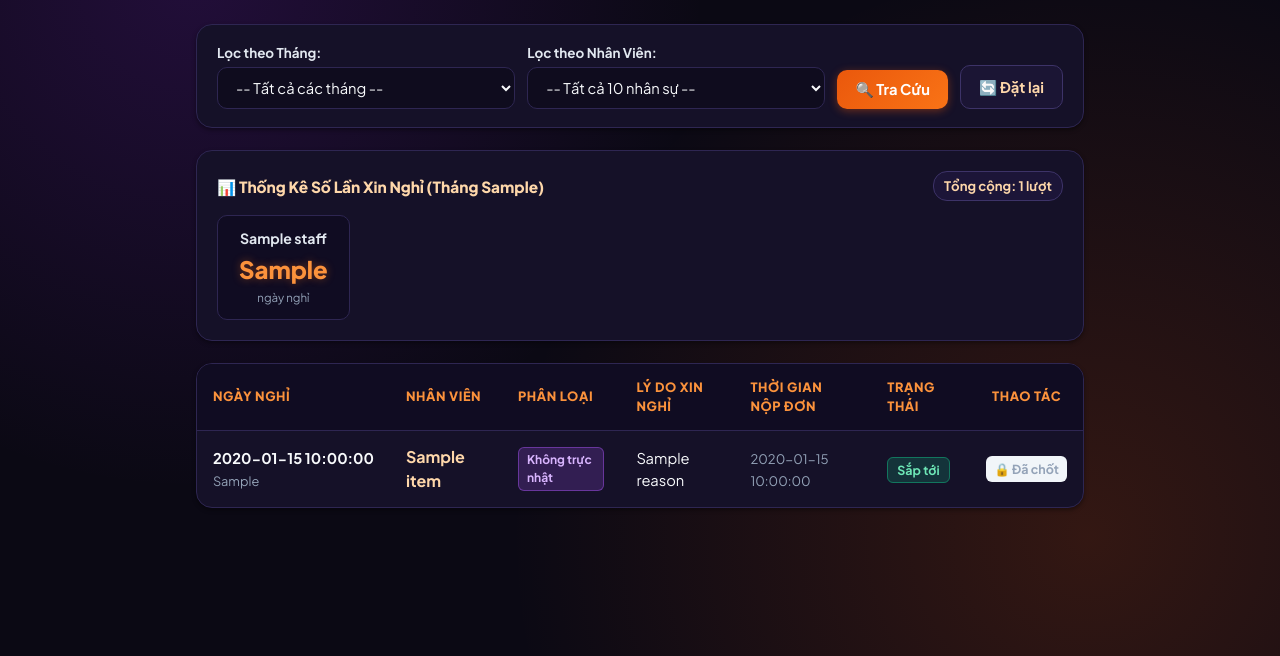
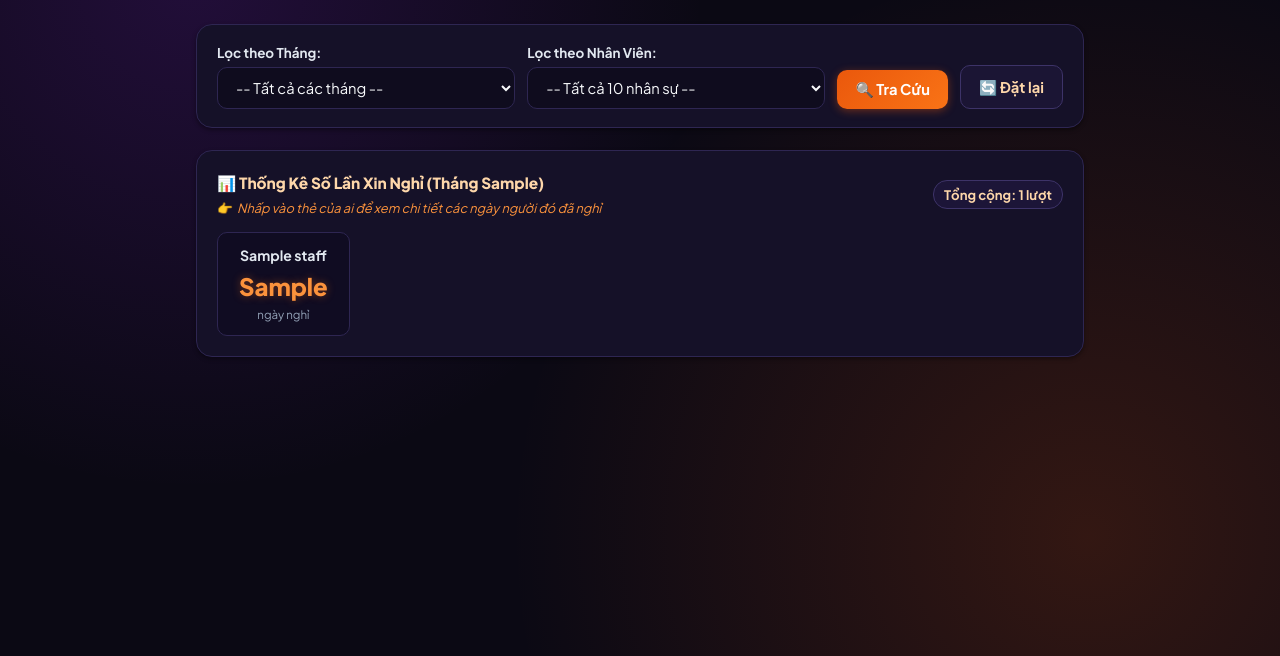
Before and after one commit to rappervint/apptruc, a Flask app: template templates/history.html in a window 1280 px wide. Shown: the part 144-800 px from the top of the page. Run offline with Flask 3, Linux system fonts and the light colour scheme; the template is opened without the code that fills it: most values are stand-ins (such as "Sample title", 1, 10 or a date in 2020).

Commit message:
Cap nhat chi tiet ngay nghi khi bam vao the ten va toi uu giao dien history

```diff
--- a/templates/history.html
+++ b/templates/history.html
@@ -258,17 +258,24 @@
     }
     .stat-item {
       background: #100c22;
-      border: 1px solid var(--border);
+      border: 1.5px solid var(--border);
       border-radius: var(--radius-sm);
       padding: 12px 10px;
       text-align: center;
-      transition: all 0.2s ease;
+      transition: all 0.2s cubic-bezier(0.4, 0, 0.2, 1);
+      cursor: pointer;
+      user-select: none;
+      -webkit-tap-highlight-color: transparent;
+      position: relative;
     }
     .stat-item:hover {
       background: #1c1538;
       border-color: #ea580c;
-      transform: translateY(-2px);
-      box-shadow: 0 0 10px rgba(249, 115, 22, 0.3);
+      transform: translateY(-3px);
+      box-shadow: 0 6px 18px rgba(234, 88, 12, 0.35);
+    }
+    .stat-item:active {
+      transform: scale(0.96);
     }
     .stat-name {
       font-size: 0.88rem;
@@ -474,7 +481,12 @@
   <!-- THỐNG KÊ SỐ NGÀY NGHỈ THEO TỪNG NHÂN SỰ -->
   <div class="stats-card">
     <div class="stats-title">
-      <span>📊 Thống Kê Số Lần Xin Nghỉ ({% if selected_month %}Tháng {{ selected_month }}{% else %}Tất Cả Thời Gian{% endif %})</span>
+      <div>
+        <span>📊 Thống Kê Số Lần Xin Nghỉ ({% if selected_month %}Tháng {{ selected_month }}{% else %}Tất Cả Thời Gian{% endif %})</span>
+        <div style="font-size: 0.8rem; color: #fb923c; font-weight: normal; margin-top: 4px; display: flex; align-items: center; gap: 4px;">
+          <span>👉</span> <em>Nhấp vào thẻ của ai để xem chi tiết các ngày người đó đã nghỉ</em>
+        </div>
+      </div>
       <span style="font-size: 0.82rem; font-weight: 700; color: #fed7aa; background: #1c1538; border: 1px solid #3d3368; padding: 4px 10px; border-radius: 14px;">
         Tổng cộng: {{ total_leaves }} lượt
       </span>
@@ -482,7 +494,7 @@
 
     <div class="stats-grid">
       {% for staff in all_staff %}
-      <div class="stat-item">
+      <div class="stat-item" onclick="showMemberLeaves('{{ staff }}')" title="Nhấp để xem danh sách ngày nghỉ của {{ staff }}">
         <div class="stat-name">{{ staff }}</div>
         <div class="stat-count">{{ stats_by_member[staff] }}</div>
         <div class="stat-role">
@@ -491,94 +503,6 @@
       </div>
       {% endfor %}
     </div>
-  </div>
-
-  <!-- BẢNG LỊCH SỬ TOÀN BỘ -->
-  <div class="table-container">
-    {% if history_list %}
-    <table>
-      <thead>
-        <tr>
-          <th>Ngày nghỉ</th>
-          <th>Nhân viên</th>
-          <th>Phân loại</th>
-          <th>Lý do xin nghỉ</th>
-          <th>Thời gian nộp đơn</th>
-          <th>Trạng thái</th>
-          <th style="text-align: center;">Thao tác</th>
-        </tr>
-      </thead>
-      <tbody>
-        {% for item in history_list %}
-        <tr>
-          <td style="white-space: nowrap;">
-            <strong>{{ item.display_date }}</strong><br>
-            <span style="font-size: 0.8rem; color: var(--text-muted);">{{ item.weekday_vn }}</span>
-          </td>
-          <td>
-            <strong style="font-size: 1rem; color: #fed7aa;">{{ item.member_name }}</strong>
-          </td>
-          <td>
-            {% if item.is_duty_staff %}
-              <span class="tag-duty-member">Trực nhật 7h30</span>
-            {% else %}
-              <span class="tag-nonduty-member">Không trực nhật</span>
-            {% endif %}
-          </td>
-          <td>
-            <span>{{ item.reason }}</span>
-          </td>
-          <td>
-            <span style="font-size: 0.82rem; color: #94a3b8;">{{ item.created_at if item.created_at else '—' }}</span>
-          </td>
-          <td>
-            {% if item.is_past %}
-              <span class="badge-past">Đã nghỉ (Quá khứ)</span>
-            {% else %}
-              <span class="badge-upcoming">Sắp tới</span>
-            {% endif %}
-          </td>
-          <td style="text-align: center; white-space: nowrap;">
-            {% if is_admin %}
-              <button type="button" class="btn btn-light" style="padding: 3px 8px; font-size: 0.75rem; width: auto; display: inline-flex; margin-right: 2px;" onclick="openEditModal('{{ item.source }}', '{{ item.id }}', '{{ item.leave_date }}', '{{ item.member_name }}', '{{ item.reason }}')">
-                ✏️ Sửa
-              </button>
-              <form action="/delete-history" method="POST" style="display: inline-block;" onsubmit="return confirm('ADMIN: Bạn có chắc chắn muốn XÓA VĨNH VIỄN ca nghỉ ngày {{ item.display_date }} của {{ item.member_name }}?')">
-                <input type="hidden" name="id" value="{{ item.id }}">
-                <input type="hidden" name="source" value="{{ item.source }}">
-                <input type="hidden" name="leave_date" value="{{ item.leave_date }}">
-                <input type="hidden" name="member_name" value="{{ item.member_name }}">
-                <button type="submit" class="del-btn">Xóa</button>
-              </form>
-            {% else %}
-              {% if item.can_cancel %}
-                <form action="/delete-history" method="POST" onsubmit="return confirm('Bạn có chắc muốn hủy đăng ký nghỉ ngày {{ item.display_date }} của {{ item.member_name }} không?')">
-                  <input type="hidden" name="id" value="{{ item.id }}">
-                  <input type="hidden" name="source" value="{{ item.source }}">
-                  <input type="hidden" name="leave_date" value="{{ item.leave_date }}">
-                  <input type="hidden" name="member_name" value="{{ item.member_name }}">
-                  <button type="submit" class="del-btn" title="Có thể hủy trong 15 phút sau khi nộp">
-                    Hủy (còn ~{{ item.minutes_left }}p)
-                  </button>
-                </form>
-              {% else %}
-                <span style="font-size: 0.78rem; color: #94a3b8; font-weight: 700; background: #f1f5f9; padding: 4px 8px; border-radius: 6px; display: inline-flex; align-items: center; gap: 4px;" title="Ca nghỉ đã chốt hoặc quá hạn 15 phút. Chỉ Admin mới có quyền sửa/xóa.">
-                  🔒 Đã chốt
-                </span>
-              {% endif %}
-            {% endif %}
-          </td>
-        </tr>
-        {% endfor %}
-      </tbody>
-    </table>
-    {% else %}
-    <div class="empty-state">
-      <div class="empty-state-icon">📂</div>
-      <p><strong>Không tìm thấy dữ liệu xin nghỉ nào!</strong></p>
-      <p style="font-size: 0.85rem; margin-top: 4px;">Chưa có ca xin nghỉ nào thỏa mãn điều kiện lọc.</p>
-    </div>
-    {% endif %}
   </div>
 
   <!-- BẢNG NHẬT KÝ VẾT (AUDIT LOGS) DÀNH RIÊNG CHO ADMIN -->
@@ -728,9 +652,130 @@
         </div>
       </form>
     </div>
+  <!-- MODAL CHI TIẾT CÁC NGÀY NGHỈ CỦA NHÂN VIÊN -->
+  <div id="member-leaves-modal" style="display:none; position:fixed; z-index:9999; left:0; top:0; width:100%; height:100%; background:rgba(11,9,20,0.75); backdrop-filter:blur(6px); align-items:center; justify-content:center; padding:16px; box-sizing:border-box;">
+    <div style="background:#17122e; border:1.5px solid #433872; color:#f8fafc; border-radius:18px; padding:20px; max-width:520px; width:100%; max-height:85vh; display:flex; flex-direction:column; box-shadow:0 20px 45px rgba(0,0,0,0.85), 0 0 25px rgba(249,115,22,0.25); animation:tabFadeIn 0.2s ease; box-sizing:border-box;">
+      <div style="display:flex; justify-content:space-between; align-items:flex-start; margin-bottom:14px; border-bottom:1px solid #332a5a; padding-bottom:10px;">
+        <div>
+          <h3 id="modal-member-title" style="font-size:1.15rem; color:#fed7aa; font-weight:800; display:flex; align-items:center; gap:8px; margin:0;">
+            🎃 Lịch Nghỉ Của ...
+          </h3>
+          <span id="modal-member-count" style="font-size:0.8rem; color:#cbd5e1; margin-top:3px; display:block;"></span>
+        </div>
+        <button type="button" onclick="closeMemberLeavesModal()" style="border:none; background:transparent; font-size:1.3rem; cursor:pointer; color:#94a3b8; padding:2px 6px;">✕</button>
+      </div>
+
+      <div id="modal-member-body" style="overflow-y:auto; flex:1; display:flex; flex-direction:column; gap:10px; padding-right:4px;">
+        <!-- Danh sách chi tiết các ngày nghỉ được điền qua JS -->
+      </div>
+
+      <div style="margin-top:14px; border-top:1px solid #332a5a; padding-top:12px; display:flex; justify-content:flex-end;">
+        <button type="button" class="btn btn-light" style="width:auto; padding:8px 20px;" onclick="closeMemberLeavesModal()">Đóng</button>
+      </div>
+    </div>
   </div>
 
   <script>
+    const allLeavesHistory = {{ history_list | tojson }};
+    const isAdmin = {{ 'true' if is_admin else 'false' }};
+
+    function showMemberLeaves(staffName) {
+      const modal = document.getElementById('member-leaves-modal');
+      const titleEl = document.getElementById('modal-member-title');
+      const countEl = document.getElementById('modal-member-count');
+      const bodyEl = document.getElementById('modal-member-body');
+      if (!modal || !bodyEl) return;
+
+      const memberLeaves = allLeavesHistory.filter(item => item.member_name === staffName);
+
+      if (titleEl) titleEl.innerHTML = `<span>🎃</span> Lịch Nghỉ: <span style="color:#fb923c;">${staffName}</span>`;
+      if (countEl) countEl.textContent = `Tổng cộng: ${memberLeaves.length} ngày nghỉ đã ghi nhận`;
+
+      bodyEl.innerHTML = '';
+
+      if (memberLeaves.length === 0) {
+        bodyEl.innerHTML = `
+          <div style="text-align:center; padding:32px 14px; color:#cbd5e1;">
+            <div style="font-size:2.2rem; margin-bottom:8px;">🍬</div>
+            <strong style="color:#fed7aa; font-size:1rem;">${staffName} chưa xin nghỉ ngày nào!</strong>
+            <p style="font-size:0.85rem; color:#94a3b8; margin-top:4px;">Chăm chỉ đi làm đầy đủ 100% trong khoảng thời gian này.</p>
+          </div>
+        `;
+      } else {
+        memberLeaves.forEach(item => {
+          const card = document.createElement('div');
+          card.style.cssText = 'background:#110c22; border:1px solid #332a5a; border-radius:12px; padding:12px 14px; display:flex; flex-direction:column; gap:6px;';
+
+          const statusBadge = item.is_past
+            ? `<span style="font-size:0.74rem; background:#1c1538; color:#cbd5e1; border:1px solid #3d3368; padding:2px 7px; border-radius:6px; font-weight:600;">Đã qua</span>`
+            : `<span style="font-size:0.74rem; background:rgba(16,185,129,0.2); color:#6ee7b7; border:1px solid rgba(16,185,129,0.5); padding:2px 7px; border-radius:6px; font-weight:700;">Sắp tới</span>`;
+
+          let actionHtml = '';
+          if (isAdmin) {
+            actionHtml = `
+              <div style="display:flex; gap:6px; margin-top:6px; align-items:center;">
+                <button type="button" class="btn btn-light" style="padding:3px 10px; font-size:0.76rem; width:auto;" onclick="closeMemberLeavesModal(); openEditModal('${item.source}', '${item.id}', '${item.leave_date}', '${item.member_name}', '${item.reason.replace(/'/g, "\\'")}')">
+                  ✏️ Sửa
+                </button>
+                <form action="/delete-history" method="POST" style="margin:0; display:inline;" onsubmit="return confirm('ADMIN: Xóa vĩnh viễn ca nghỉ ngày ${item.display_date} của ${item.member_name}?')">
+                  <input type="hidden" name="id" value="${item.id}">
+                  <input type="hidden" name="source" value="${item.source}">
+                  <input type="hidden" name="leave_date" value="${item.leave_date}">
+                  <input type="hidden" name="member_name" value="${item.member_name}">
+                  <button type="submit" class="del-btn">🗑️ Xóa</button>
+                </form>
+              </div>
+            `;
+          } else if (item.can_cancel) {
+            actionHtml = `
+              <div style="margin-top:6px;">
+                <form action="/delete-history" method="POST" style="margin:0; display:inline;" onsubmit="return confirm('Bạn có chắc muốn hủy đăng ký nghỉ ngày ${item.display_date}?')">
+                  <input type="hidden" name="id" value="${item.id}">
+                  <input type="hidden" name="source" value="${item.source}">
+                  <input type="hidden" name="leave_date" value="${item.leave_date}">
+                  <input type="hidden" name="member_name" value="${item.member_name}">
+                  <button type="submit" class="del-btn" title="Có thể hủy trong 15 phút sau khi nộp">
+                    🗑️ Hủy (còn ~${item.minutes_left}p)
+                  </button>
+                </form>
+              </div>
+            `;
+          }
+
+          card.innerHTML = `
+            <div style="display:flex; justify-content:space-between; align-items:center;">
+              <div style="font-weight:800; font-size:0.95rem; color:#fed7aa; display:flex; align-items:center; gap:6px;">
+                <span>📅</span>
+                <span>${item.display_date}</span>
+                <span style="font-size:0.8rem; color:#94a3b8; font-weight:normal;">(${item.weekday_vn})</span>
+              </div>
+              ${statusBadge}
+            </div>
+            <div style="font-size:0.86rem; color:#e2e8f0;">
+              <strong>Lý do:</strong> <em>"${item.reason}"</em>
+            </div>
+            ${item.created_at ? `<div style="font-size:0.75rem; color:#94a3b8;">🕒 Nộp lúc: ${item.created_at}</div>` : ''}
+            ${actionHtml}
+          `;
+          bodyEl.appendChild(card);
+        });
+      }
+
+      modal.style.display = 'flex';
+    }
+
+    function closeMemberLeavesModal() {
+      const modal = document.getElementById('member-leaves-modal');
+      if (modal) modal.style.display = 'none';
+    }
+
+    window.addEventListener('click', function(e) {
+      const modal = document.getElementById('member-leaves-modal');
+      if (e.target === modal) {
+        closeMemberLeavesModal();
+      }
+    });
+
     function openAdminModal() {
       const modal = document.getElementById('admin-login-modal');
       if (modal) {
```
